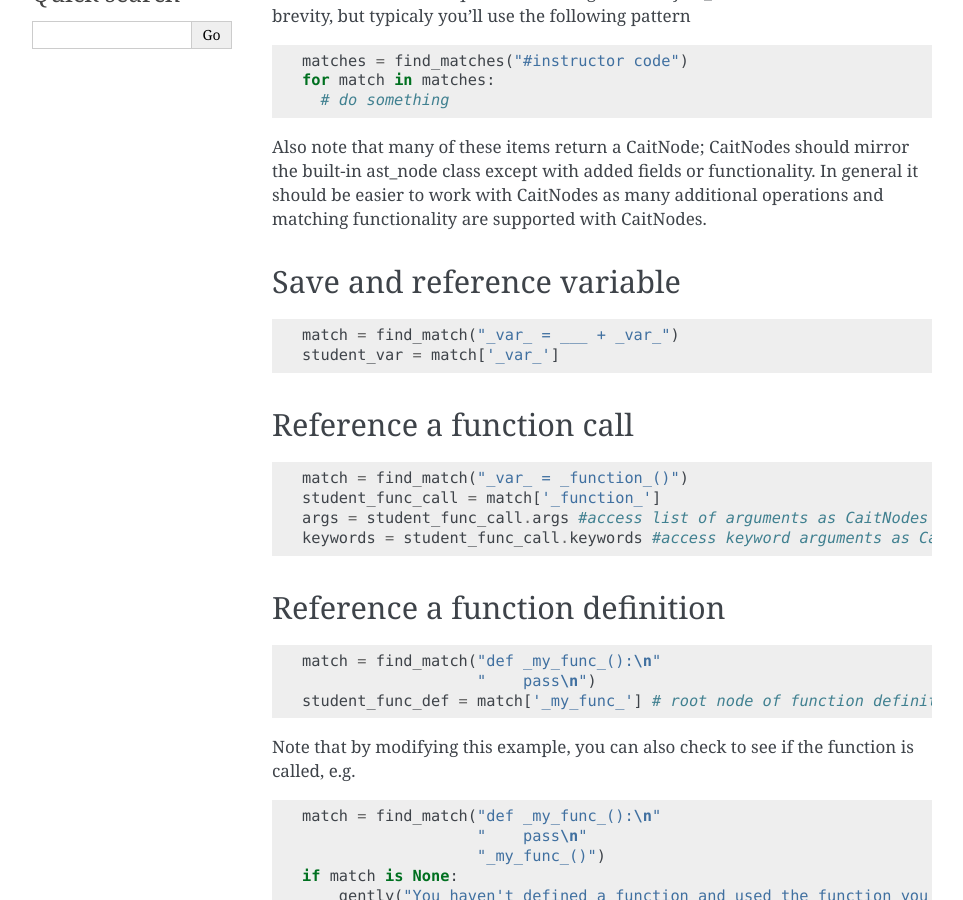
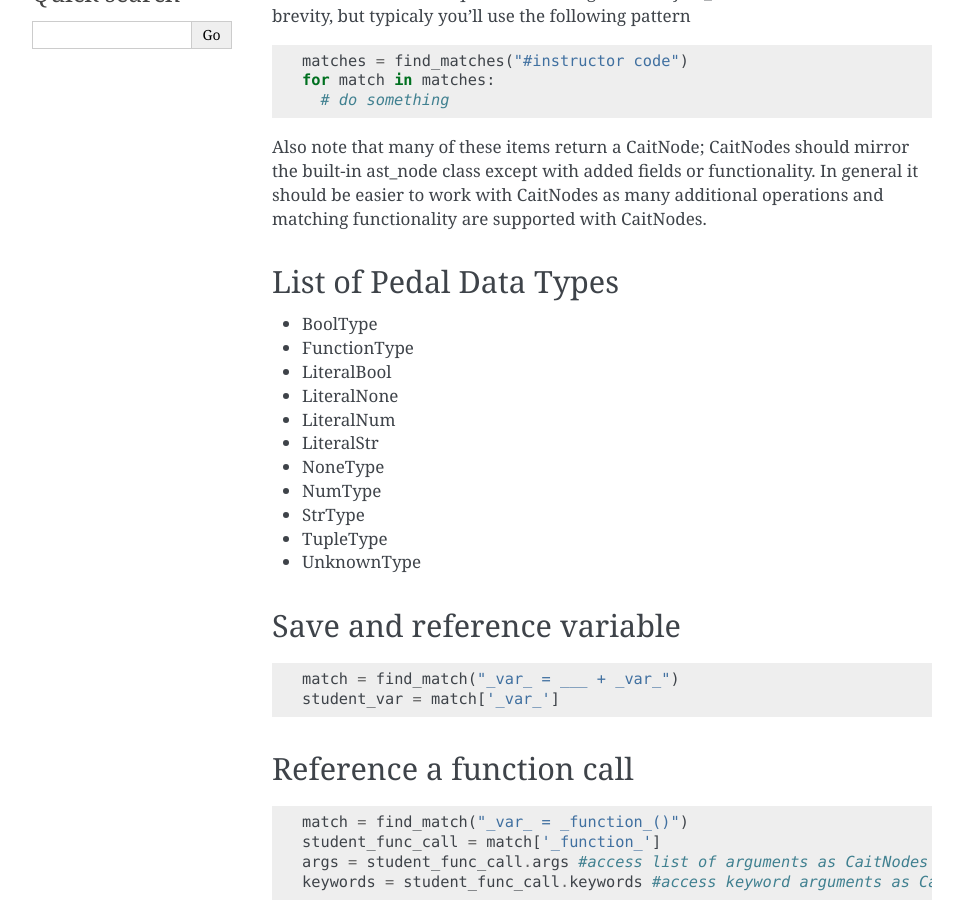
Before and after one commit to pedal-edu/pedal, a Sphinx documentation site: the page built from docs/usage/quickreference.rst, in a window 1280 px wide and 900 px high, scrolled down 323 px. Shown: the whole window, without its empty margins (148-1111 px from the left). Built offline with Sphinx 7.4.7, drawn with Linux system fonts in a browser that asks for light colours.

Commit message:
Added list of Pedal Data Types

```diff
--- a/docs/usage/quickreference.rst
+++ b/docs/usage/quickreference.rst
@@ -18,6 +18,21 @@ more often than not, you'll want to use `find_matches` as opposed to the `find_m
     # do something
 
 Also note that many of these items return a CaitNode; CaitNodes should mirror the built-in ast_node class except with added fields or functionality. In general it should be easier to work with CaitNodes as many additional operations and matching functionality are supported with CaitNodes.
+
+List of Pedal Data Types
+========================
+- BoolType
+- FunctionType
+- LiteralBool
+- LiteralNone
+- LiteralNum
+- LiteralStr
+- NoneType
+- NumType
+- StrType
+- TupleType
+- UnknownType
+
 
 Save and reference variable
 ===========================
```
